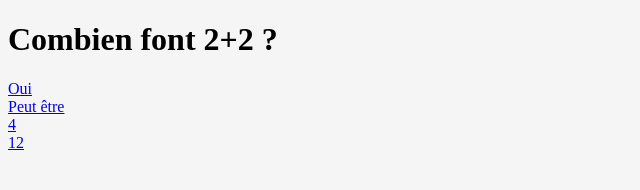
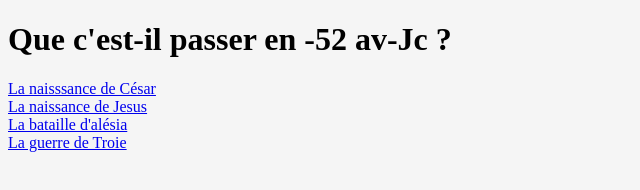
Before and after one commit to ilyord/UNSERIOUSGAME, a plain HTML site: page index.html in a window 1280 px wide. Shown: the whole page, without its empty margins (0-640 px from the left). Drawn offline with Linux system fonts and the light colour scheme.

Commit message:
Add files via upload

```diff
--- a/index.html
+++ b/index.html
@@ -10,11 +10,11 @@
   <link rel="stylesheet" href="styles/index.processed.css">
 </head>
 <body>
-<h1> Combien font 2+2 ? </h1>
-<a href="perdu.html" target=""> Oui </a> <br>
-<a href="perdu.html" target=""> Peut être </a> <br>
-<a href="win.html" target=""> 4 </a> <br>
-<a href="perdu.html" target=""> 12 </a> <br>
+<h1> Que c'est-il passer en -52 av-Jc ? </h1>
+<a href="perdu.html" target=""> La naisssance de César </a> <br>
+<a href="perdu.html" target=""> La naissance de Jesus </a> <br>
+<a href="win.html" target=""> La bataille d'alésia </a> <br>
+<a href="perdu.html" target=""> La guerre de Troie </a> <br>
 
   <script src="scripts/index.js"></script>
 </body>
```
Also changed, not shown: Q2.html (+1 -1 lines), win2.html (+2 -0 lines).
